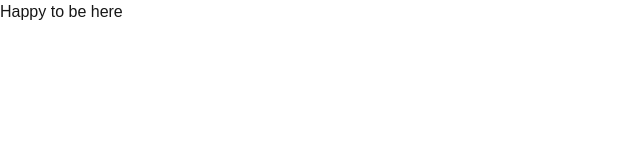
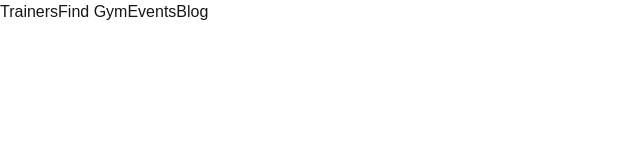
Before and after one commit to Lilianada/Fitcreatives, a Next.js app: page / in a window 1280 px wide. Shown: the top 160 px of the page, without its empty margins (0-640 px from the left). Built offline with nearby package versions, Linux system fonts and the light colour scheme.

Commit message:
edited the app folder by removing unwanted default codes and styles and adding header to the page.jsx

```diff
--- a/src/app/layout.jsx
+++ b/src/app/layout.jsx
@@ -1,16 +1,6 @@
 import localFont from "next/font/local";
 import "@/styles/globals.css";
 
-const geistSans = localFont({
-  src: "./fonts/GeistVF.woff",
-  variable: "--font-geist-sans",
-  weight: "100 900",
-});
-const geistMono = localFont({
-  src: "./fonts/GeistMonoVF.woff",
-  variable: "--font-geist-mono",
-  weight: "100 900",
-});
 
 export const metadata = {
   title: "Create Next App",
@@ -21,7 +11,6 @@ export default function RootLayout({ children }) {
   return (
     <html lang="en">
       <body
-        className={`${geistSans.variable} ${geistMono.variable} antialiased`}
       >
         {children}
       </body>
--- a/src/app/page.jsx
+++ b/src/app/page.jsx
@@ -1,9 +1,10 @@
-import Image from "next/image";
+import Header from "@/components/Header";
+
 
 export default function Home() {
   return (
-    <div className="grid grid-rows-[20px_1fr_20px] items-center justify-items-center min-h-screen p-8 pb-20 gap-16 sm:p-20 font-[family-name:var(--font-geist-sans)]">
-      Happy to be here
+    <div className="grid items-center justify-items-center p-4 sm:px-8 sm:py-4">
+      <Header/>
 
     </div>
   );
```
Also changed, not shown: src/app/fonts/GeistMonoVF.woff (deleted), src/app/fonts/GeistVF.woff (deleted).
